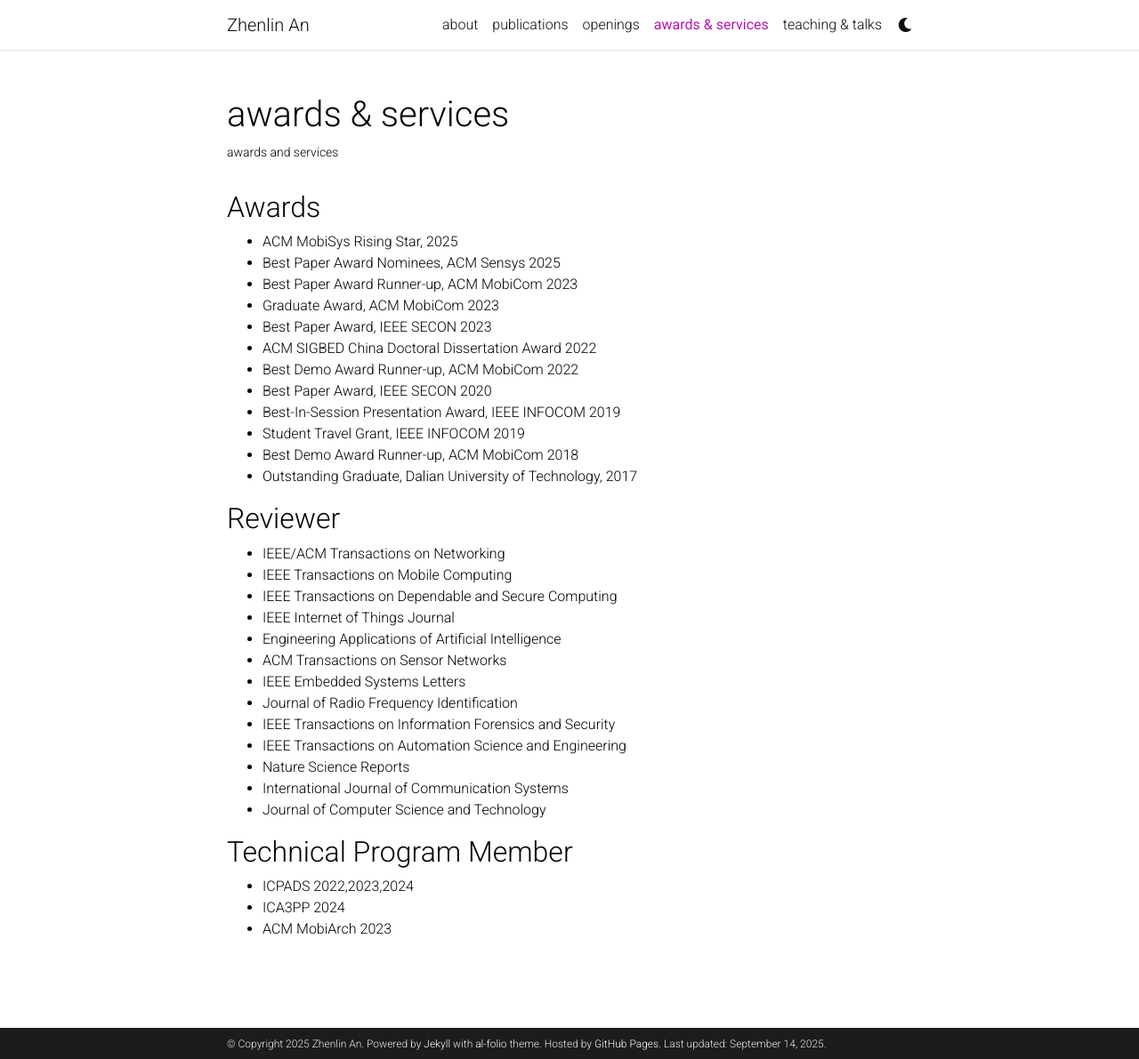
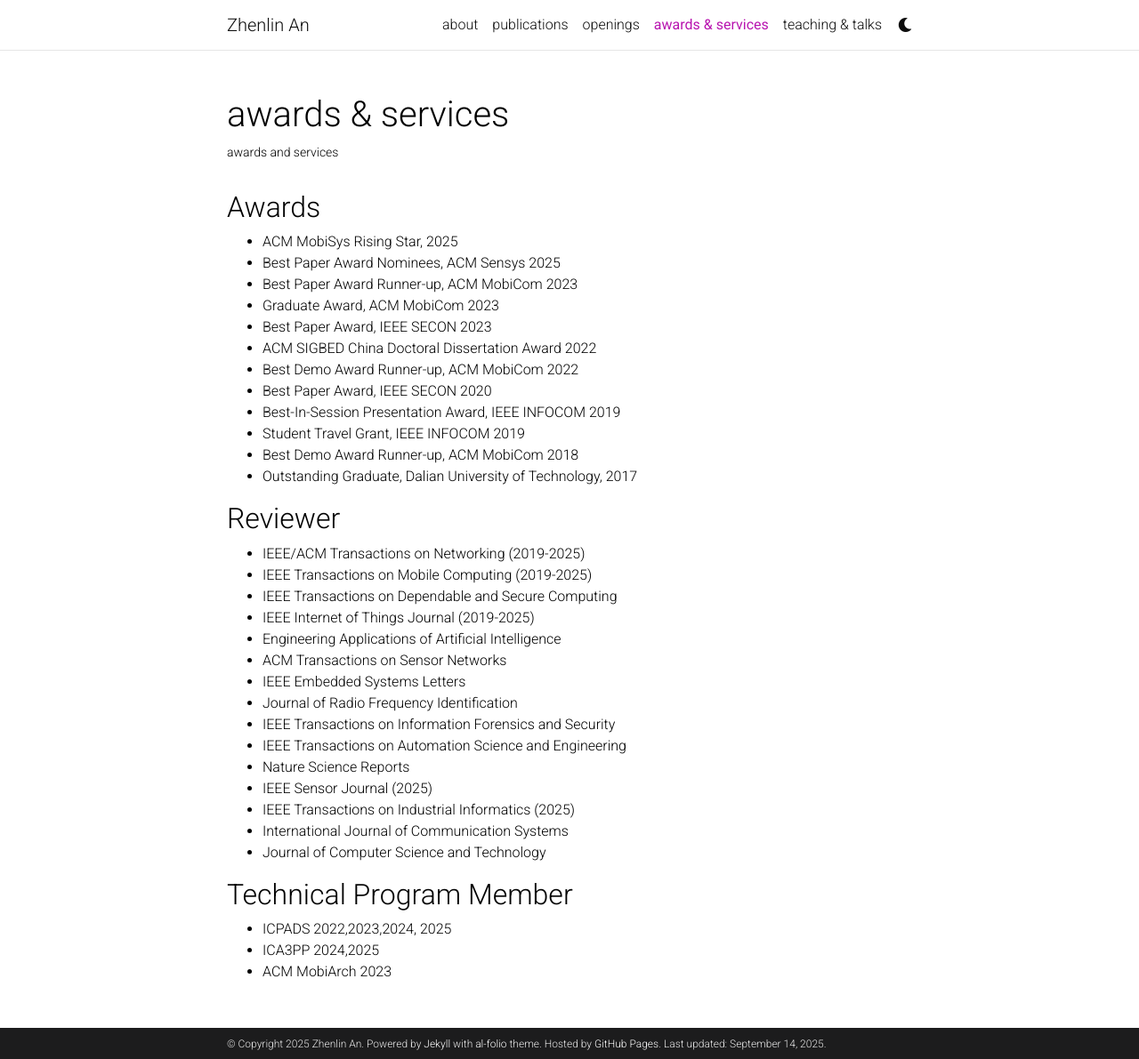
Before and after one commit to Anplus/anplus.github.io, a Jekyll site: the page built from _pages/services.md, in a window 1280 px wide and 1191 px high. Shown: the whole window at 89% size. Built offline with Jekyll 4.4.1, drawn with Linux system fonts in a browser that asks for light colours; comment, search, counter and statistics services are not loaded; a style sheet for code colours, icons or effects is not loaded.

Commit message:
Update services.md

```diff
--- a/_pages/services.md
+++ b/_pages/services.md
@@ -22,10 +22,10 @@ nav_order: 3
 - Outstanding Graduate, Dalian University of Technology, 2017
 
 ## Reviewer
-- IEEE/ACM Transactions on Networking
-- IEEE Transactions on Mobile Computing
+- IEEE/ACM Transactions on Networking (2019-2025)
+- IEEE Transactions on Mobile Computing (2019-2025)
 - IEEE Transactions on Dependable and Secure Computing
-- IEEE Internet of Things Journal
+- IEEE Internet of Things Journal (2019-2025)
 - Engineering Applications of Artificial Intelligence
 - ACM Transactions on Sensor Networks
 - IEEE Embedded Systems Letters
@@ -33,10 +33,12 @@ nav_order: 3
 - IEEE Transactions on Information Forensics and Security
 - IEEE Transactions on Automation Science and Engineering
 - Nature Science Reports
+- IEEE Sensor Journal (2025)
+- IEEE Transactions on Industrial Informatics (2025)
 - International Journal of Communication Systems
 - Journal of Computer Science and Technology
 
 ## Technical Program Member
-- ICPADS 2022,2023,2024
-- ICA3PP 2024
+- ICPADS 2022,2023,2024, 2025
+- ICA3PP 2024,2025
 - ACM MobiArch 2023
```
